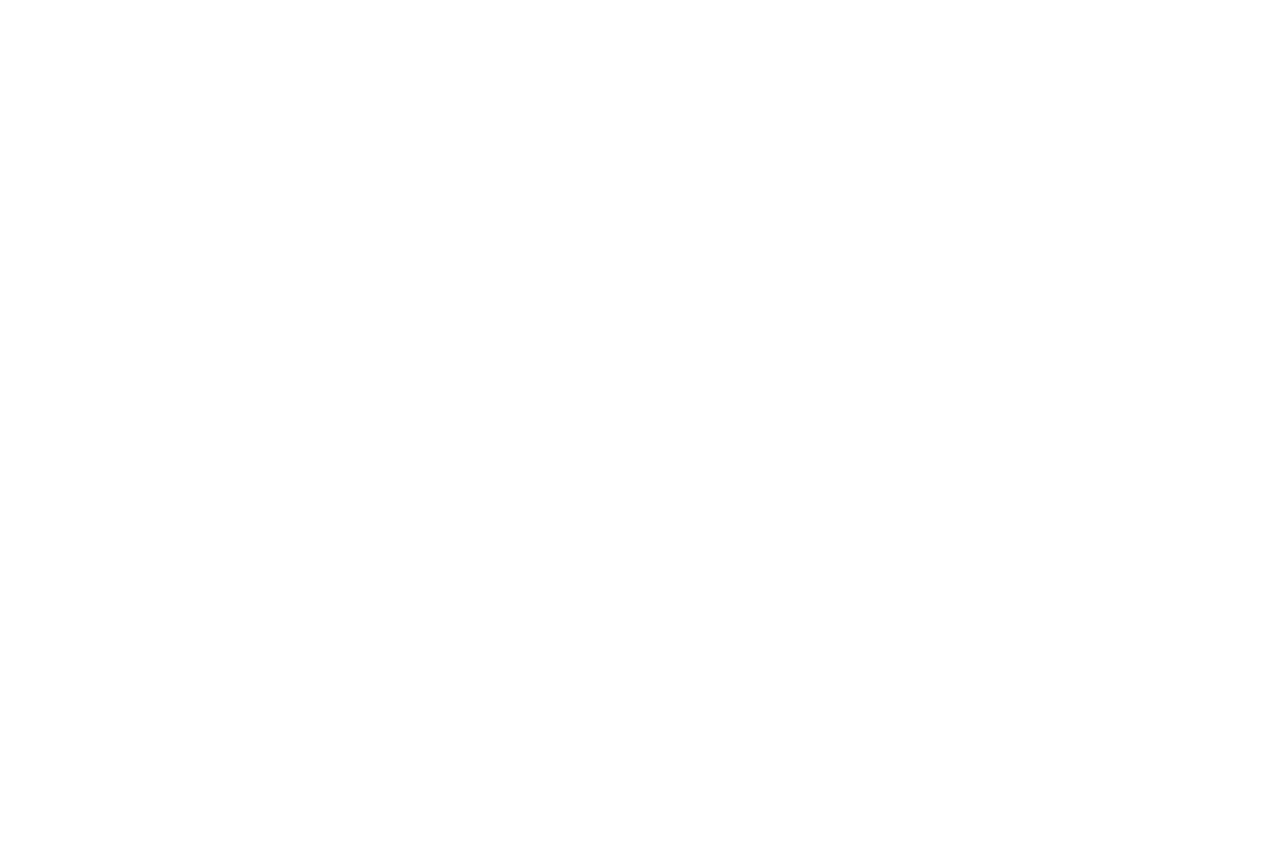
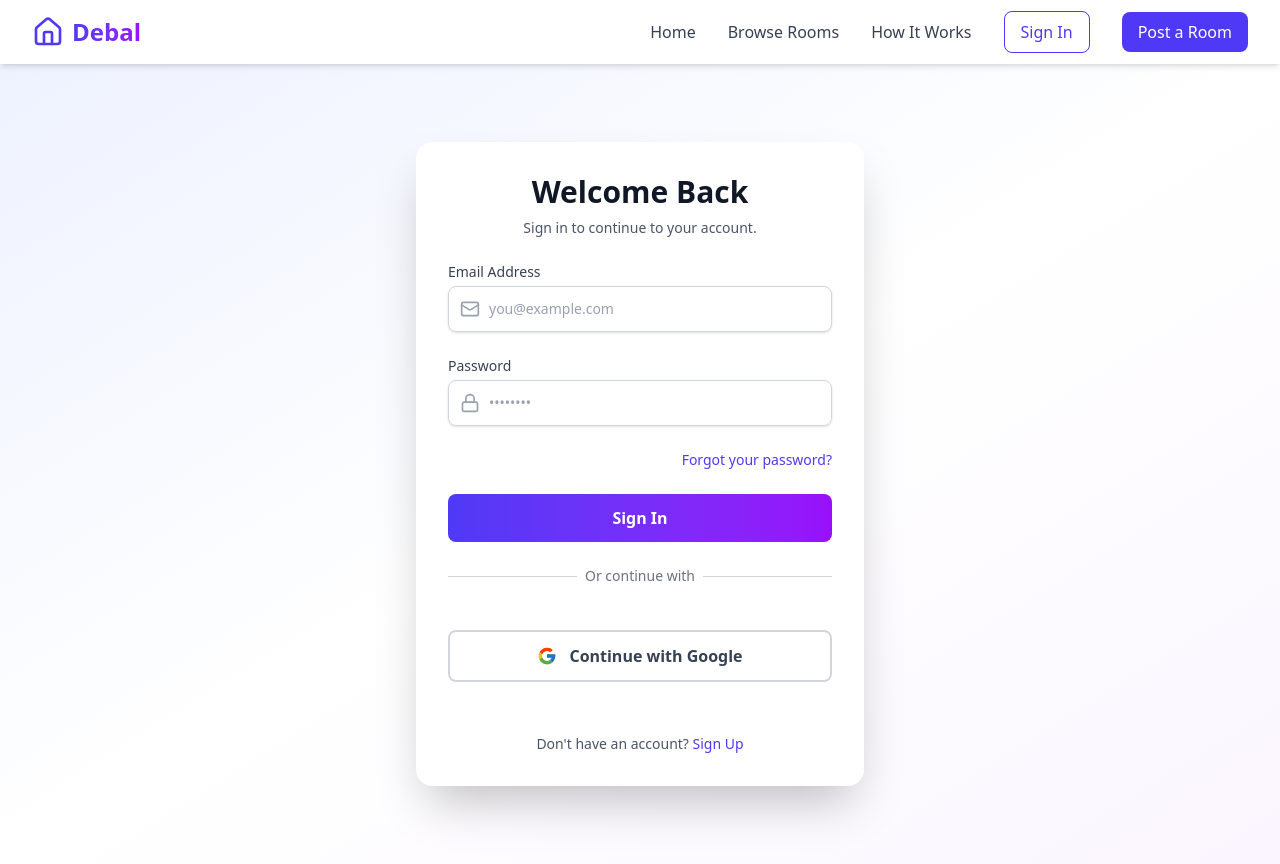
Before and after one commit to Kirubel-2001/Debal, a React (Vite) app in the folder client/: page /signin in a window 1280 px wide. Before the commit this address had no page. Before the commit the page ends 800 px from the top, so only its background shows below. Built offline with nearby package versions, Linux system fonts and the light colour scheme.

Commit message:
Complete sign in ui

```diff
--- a/client/src/App.jsx
+++ b/client/src/App.jsx
@@ -1,15 +1,19 @@
 import { BrowserRouter, Route, Routes } from "react-router-dom";
 import Home from "./pages/Home/Home";
 import Signup from "./pages/Auth/Signup/Signup";
+import Signin from "./pages/Auth/Signin/Signin";
+import FeaturedListing from "./pages/Home/FeaturedListings";
 
 function App() {
-    return(
-        <BrowserRouter>
-        <Routes>
+  return (
+    <BrowserRouter>
+      <Routes>
         <Route path="/" element={<Home />} />
         <Route path="/signup" element={<Signup />} />
+        <Route path="/signin" element={<Signin />} />
+        <Route path="featuredListings" element={<FeaturedListing />} />
       </Routes>
-        </BrowserRouter>
-    )
+    </BrowserRouter>
+  );
 }
 export default App;
--- a/client/src/components/FeaturedListingCard.jsx
+++ b/client/src/components/FeaturedListingCard.jsx
@@ -18,7 +18,7 @@
       amenities: "WiFi, Kitchen, Parking",
     },
     {
-      id: 1,
+      id: 2,
       title: "Cozy Studio in Bole",
       location: "Bole, Addis Ababa",
       price: 8000,
@@ -29,7 +29,7 @@
       amenities: "WiFi, Kitchen, Parking",
     },
     {
-      id: 1,
+      id: 3,
       title: "Cozy Studio in Bole",
       location: "Bole, Addis Ababa",
       price: 8000,
--- a/client/src/components/Navbar.jsx
+++ b/client/src/components/Navbar.jsx
@@ -8,12 +8,12 @@
   const [mobileMenuOpen, setMobileMenuOpen] = useState(false);
   const navigate = useNavigate();
   return (
-    <div>
+    <div className="sticky top-0 z-100">
       {/* Navigation */}
       <motion.nav
         initial={{ y: -100 }}
         animate={{ y: 0 }}
-        className="cursor-pointer bg-white shadow-md sticky top-0 z-50"
+        className="cursor-pointer bg-white shadow-md"
       >
         <div className="max-w-7xl mx-auto px-4 sm:px-6 lg:px-8">
           <div className="flex justify-between items-center h-16">
@@ -31,7 +31,7 @@
             {/* Desktop Menu */}
             <div className="hidden md:flex items-center space-x-8">
               <a
-                href="#home"
+                onClick={() => navigate("/")}
                 className="text-gray-700 hover:text-indigo-600 transition"
               >
                 Home
@@ -51,6 +51,7 @@
               <motion.button
                 whileHover={{ scale: 1.05 }}
                 whileTap={{ scale: 0.95 }}
+                onClick={() => navigate("/signin")}
                 className="px-4 py-2 text-indigo-600 border border-indigo-600 rounded-lg hover:bg-indigo-50 transition"
               >
                 Sign In
@@ -86,7 +87,7 @@
               className="md:hidden pb-4"
             >
               <div className="flex flex-col space-y-4">
-                <a href="#home" className="text-gray-700 hover:text-indigo-600">
+                <a onClick={()=> navigate("/")} className="text-gray-700 hover:text-indigo-600">
                   Home
                 </a>
                 <a
@@ -101,10 +102,10 @@
                 >
                   How It Works
                 </a>
-                <button className="px-4 py-2 text-indigo-600 border border-indigo-600 rounded-lg">
+                <button onClick={() => navigate("/signin")} className=" px-4 py-2 text-indigo-600 border border-indigo-600 rounded-lg">
                   Sign In
                 </button>
-                <button className="px-4 py-2 bg-indigo-600 text-white rounded-lg">
+                <button onClick={() => navigate("/signup")} className=" px-4 py-2 bg-indigo-600 text-white rounded-lg">
                   Post a Room
                 </button>
               </div>
--- a/client/src/pages/Auth/Signup/GoogleSignup.jsx
+++ b/client/src/pages/Auth/GoogleAuth.jsx
@@ -2,9 +2,9 @@
 import { motion } from "framer-motion";
 
 
-export default function GoogleSignup() {
+export default function GoogleAuth() {
   return (
-    <div>{/* Sign up with Google*/}
+    <div>{/* Continue with Google*/}
         <div className="py-5">
           <motion.button
             // Add your onClick handler here, e.g., onClick={() => signIn('google')}
@@ -35,7 +35,7 @@
                 d="M43.611,20.083H42V20H24v8h11.303c-0.792,2.237-2.231,4.166-4.087,5.571l6.19,5.238C39.902,36.639,44,30.823,44,24C44,22.659,43.862,21.35,43.611,20.083z"
               />
             </svg>
-            Sign up with Google
+            Continue with Google
           </motion.button>
         </div></div>
   )
--- /dev/null
+++ b/client/src/pages/Auth/Signin/Signin.jsx
@@ -0,0 +1,165 @@
+// eslint-disable-next-line no-unused-vars
+import { motion } from "framer-motion";
+import { Mail, Lock, LogIn } from "lucide-react";
+import { useState } from "react";
+import GoogleAuth from "../GoogleAuth";
+import Navbar from "../../../components/Navbar";
+
+const Signin = () => {
+  const [isSubmitting, setIsSubmitting] = useState(false);
+
+  const handleSubmit = async (e) => {
+    e.preventDefault();
+
+    setIsSubmitting(true);
+
+    // Simulate API call
+    setTimeout(() => {
+      console.log("Form submitted:");
+      setIsSubmitting(false);
+      // Redirect to home or dashboard
+    }, 2000);
+  };
+
+  return (
+    <div>
+      <Navbar />
+      <div className="min-h-screen flex items-center justify-center bg-linear-to-br from-indigo-50 via-white to-purple-50 p-4">
+        <motion.div
+          initial={{ opacity: 0, y: 30 }}
+          animate={{ opacity: 1, y: 0 }}
+          transition={{ duration: 0.6, ease: "easeOut" }}
+          className="w-full max-w-md bg-white rounded-2xl shadow-2xl p-8 space-y-6"
+        >
+          {/* Header */}
+          <div className="text-center">
+            <h2 className="text-3xl font-bold text-gray-900">Welcome Back</h2>
+            <p className="mt-2 text-sm text-gray-600">
+              Sign in to continue to your account.
+            </p>
+          </div>
+
+          {/* Form */}
+          <form onSubmit={handleSubmit} className="space-y-6">
+            <div>
+              <label
+                htmlFor="email"
+                className="block text-sm font-medium text-gray-700"
+              >
+                Email Address
+              </label>
+              <div className="relative mt-1">
+                <div className="absolute inset-y-0 left-0 pl-3 flex items-center pointer-events-none">
+                  <Mail className="h-5 w-5 text-gray-400" />
+                </div>
+                <input
+                  type="email"
+                  id="email"
+                  name="email"
+                  required
+                  className="block w-full pl-10 pr-3 py-3 border border-gray-300 rounded-lg shadow-sm placeholder-gray-400
+                           focus:outline-none focus:ring-indigo-500 focus:border-indigo-500 sm:text-sm transition"
+                  placeholder="you@example.com"
+                />
+              </div>
+            </div>
+
+            {/* Password Input */}
+            <div>
+              <label
+                htmlFor="password"
+                className="block text-sm font-medium text-gray-700"
+              >
+                Password
+              </label>
+              <div className="relative mt-1">
+                <div className="absolute inset-y-0 left-0 pl-3 flex items-center pointer-events-none">
+                  <Lock className="h-5 w-5 text-gray-400" />
+                </div>
+                <input
+                  type="password"
+                  id="password"
+                  name="password"
+                  required
+                  className="block w-full pl-10 pr-3 py-3 border border-gray-300 rounded-lg shadow-sm placeholder-gray-400
+                           focus:outline-none focus:ring-indigo-500 focus:border-indigo-500 sm:text-sm transition"
+                  placeholder="••••••••"
+                />
+              </div>
+            </div>
+
+            {/* Forgot Password Link */}
+            <div className="flex items-center justify-end">
+              <a
+                href="#"
+                className="text-sm text-indigo-600 hover:text-indigo-500 font-medium"
+              >
+                Forgot your password?
+              </a>
+            </div>
+
+            {/* Sign In Button (Primary) */}
+            <motion.button
+              type="submit"
+              disabled={isSubmitting}
+              whileHover={{ scale: isSubmitting ? 1 : 1.02 }}
+              whileTap={{ scale: isSubmitting ? 1 : 0.98 }}
+              className={`w-full py-3 rounded-lg font-semibold text-white transition flex items-center justify-center space-x-2 ${
+                isSubmitting
+                  ? "bg-gray-400 cursor-not-allowed"
+                  : "bg-linear-to-r from-indigo-600 to-purple-600 hover:from-indigo-700 hover:to-purple-700"
+              }`}
+            >
+              {isSubmitting ? (
+                <>
+                  <motion.div
+                    animate={{ rotate: 360 }}
+                    transition={{
+                      duration: 1,
+                      repeat: Infinity,
+                      ease: "linear",
+                    }}
+                    className="w-5 h-5 border-2 border-white border-t-transparent rounded-full"
+                  />
+                  <span>Signing In...</span>
+                </>
+              ) : (
+                <>
+                  <span>Sign In</span>
+                </>
+              )}
+            </motion.button>
+          </form>
+
+          {/* "Or" Separator */}
+          <div className="relative my-6">
+            <div className="absolute inset-0 flex items-center">
+              <div className="w-full border-t border-gray-300" />
+            </div>
+            <div className="relative flex justify-center text-sm">
+              <span className="px-2 bg-white text-gray-500">
+                Or continue with
+              </span>
+            </div>
+          </div>
+
+          {/* Google Sign In Button (Secondary) */}
+          <GoogleAuth />
+
+          {/* Sign Up Link */}
+          <p className="mt-8 text-center text-sm text-gray-600">
+            Don't have an account?{" "}
+            <a
+              href="/signup"
+              className="font-medium text-indigo-600 hover:text-indigo-500"
+            >
+              Sign Up
+            </a>
+          </p>
+        </motion.div>
+      </div>
+    </div>
+  );
+};
+
+export default Signin;
--- a/client/src/pages/Auth/Signup/Signup.jsx
+++ b/client/src/pages/Auth/Signup/Signup.jsx
@@ -1,14 +1,13 @@
 // eslint-disable-next-line no-unused-vars
 import { motion } from "framer-motion";
 import Navbar from "../../../components/Navbar";
-import SignupForm from "./SginupForm";
+import SignupForm from "./SignupForm";
 
 function Signup() {
   return (
     <div className="min-h-screen bg-linear-to-br from-indigo-50 via-white to-purple-50 flex flex-col">
       {/* Navbar */}
       <Navbar />
-
       {/* Main Content */}
       <div className="flex-1 flex items-center justify-center px-4 py-12">
         <motion.div
--- a/client/src/pages/Auth/Signup/SginupForm.jsx
+++ b/client/src/pages/Auth/Signup/SignupForm.jsx
@@ -11,9 +11,11 @@
   CheckCircle,
   AlertCircle,
 } from "lucide-react";
-import GoogleSignup from "./GoogleSignup";
+import GoogleAuth from "../GoogleAuth";
+import { useNavigate } from "react-router-dom";
 
-export default function SginupForm() {
+export default function SignupForm() {
+  const navigate = useNavigate();
   const [formData, setFormData] = useState({
     name: "",
     email: "",
@@ -151,7 +153,7 @@
         transition={{ delay: 0.4 }}
         className="bg-white rounded-2xl shadow-xl p-8"
       >
-        <form onSubmit={handleSubmit} className="space-y-6">
+        <form onSubmit={handleSubmit} className="space-y-4">
           {/* Name Field */}
           <div>
             <label
@@ -375,7 +377,7 @@
           </motion.button>
         </form>
         {/* Sign up with Google*/}
-        <GoogleSignup />
+        <GoogleAuth />
         {/* Divider */}
         <div className="relative my-6">
           <div className="absolute inset-0 flex items-center">
@@ -390,9 +392,9 @@
 
         {/* Sign In Link */}
         <motion.a
-          href="/signin"
           whileHover={{ scale: 1.02 }}
           whileTap={{ scale: 0.98 }}
+          onClick={() => navigate("/signin")}
           className="block w-full py-3 text-center border-2 border-indigo-600 text-indigo-600 rounded-lg font-semibold hover:bg-indigo-50 transition"
         >
           Sign In
--- a/client/src/pages/Home/FeaturedListings.jsx
+++ b/client/src/pages/Home/FeaturedListings.jsx
@@ -1,7 +1,6 @@
 import React from "react";
 // eslint-disable-next-line no-unused-vars
 import { motion } from "framer-motion";
-import { MapPin, ArrowRight } from "lucide-react";
 import FeaturedListingCard from "../../components/FeaturedListingCard";
 export default function FeaturedListing() {
   return (
```
Also changed, not shown: client/src/components/SearchAndFilter.jsx (+14 -13 lines).
